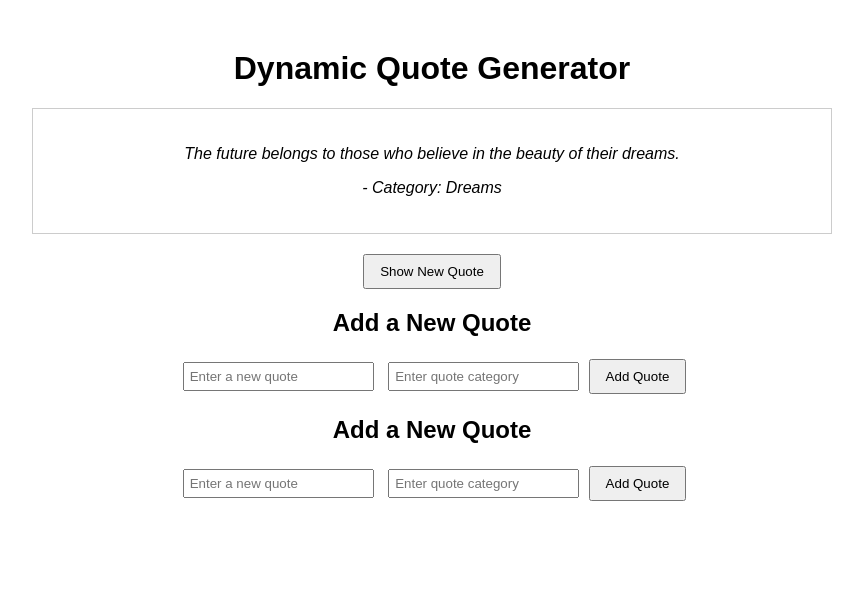
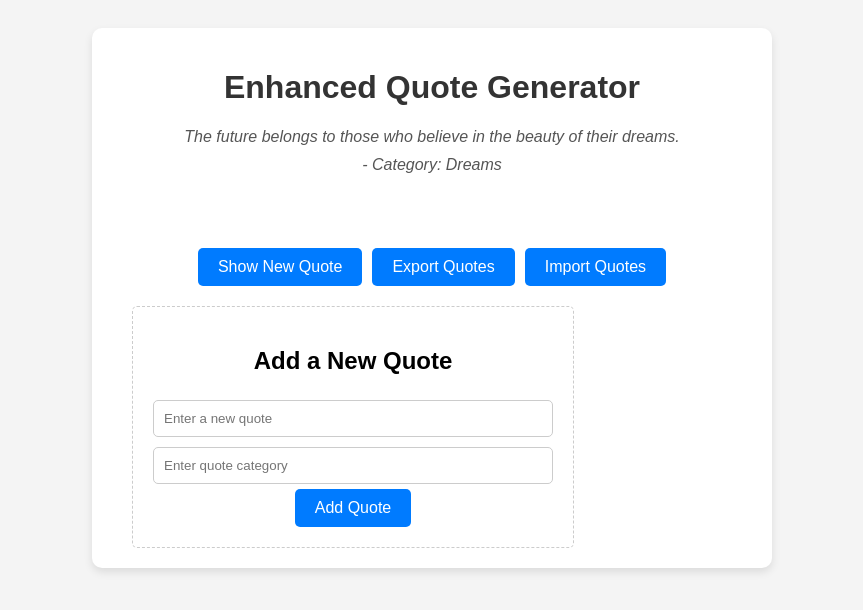
Before and after one commit to Peterogbonna/alx_fe_javascript, a plain HTML site: page dom-manipulation/index.html in a window 1280 px wide. Shown: the whole page, without its empty margins (208-1071 px from the left). Drawn offline with Linux system fonts and the light colour scheme.

Commit message:
New updates

```diff
--- a/dom-manipulation/index.html
+++ b/dom-manipulation/index.html
@@ -3,46 +3,92 @@
 <head>
   <meta charset="UTF-8">
   <meta name="viewport" content="width=device-width, initial-scale=1.0">
-  <title>Dynamic Quote Generator</title>
+  <title>Enhanced Quote Generator</title>
   <style>
-    /* Add some basic styling for better visual appearance */
     body {
-      font-family: Arial, sans-serif;
+      font-family: sans-serif;
+      display: flex;
+      flex-direction: column;
+      align-items: center;
+      padding: 20px;
+      background-color: #f4f4f4;
+    }
+    .container {
+      background: white;
+      padding: 20px 40px;
+      border-radius: 10px;
+      box-shadow: 0 4px 8px rgba(0, 0, 0, 0.1);
       text-align: center;
-      margin-top: 50px;
+      width: 100%;
+      max-width: 600px;
+      margin-bottom: 20px;
+    }
+    h1 {
+      color: #333;
     }
     #quoteDisplay {
-      border: 1px solid #ccc;
-      padding: 20px;
-      margin: 20px auto;
-      width: 60%;
-      min-height: 50px;
+      min-height: 100px;
+      margin: 20px 0;
       font-style: italic;
+      color: #555;
     }
-    .quote-form {
+    #quoteDisplay p {
+      margin: 10px 0;
+    }
+    .actions {
+      display: flex;
+      flex-wrap: wrap;
+      justify-content: center;
+      gap: 10px;
       margin-top: 20px;
     }
-    input {
-      padding: 5px;
-      margin: 5px;
+    button {
+      padding: 10px 20px;
+      border: none;
+      border-radius: 5px;
+      background-color: #007bff;
+      color: white;
+      cursor: pointer;
+      font-size: 16px;
     }
-    button {
-      padding: 8px 15px;
-      cursor: pointer;
+    button:hover {
+      background-color: #0056b3;
+    }
+    #addQuoteFormContainer {
+      margin-top: 20px;
+      padding: 20px;
+      border: 1px dashed #ccc;
+      border-radius: 5px;
+      width: 100%;
+      max-width: 400px;
+    }
+    #addQuoteFormContainer input {
+      width: calc(100% - 22px);
+      padding: 10px;
+      margin: 5px 0;
+      border: 1px solid #ccc;
+      border-radius: 5px;
+    }
+    #importFile {
+      display: none;
     }
   </style>
 </head>
 <body>
-  <h1>Dynamic Quote Generator</h1>
-  <div id="quoteDisplay"></div>
-  <button id="newQuoteBtn">Show New Quote</button>
+  <div class="container">
+    <h1>Enhanced Quote Generator</h1>
+    <div id="quoteDisplay"></div>
+    <div class="actions">
+      <button id="newQuote">Show New Quote</button>
+      <button id="exportQuotes">Export Quotes</button>
+      <label for="importFile" class="custom-file-upload">
+        <button type="button">Import Quotes</button>
+      </label>
+      <input type="file" id="importFile" accept=".json" onchange="importFromJsonFile(event)" />
+    </div>
+    <div id="addQuoteFormContainer"></div>
+  </div>
 
-  <div class="quote-form">
-    <h2>Add a New Quote</h2>
-    <input id="newQuoteText" type="text" placeholder="Enter a new quote" />
-    <input id="newQuoteCategory" type="text" placeholder="Enter quote category" />
-    <button id="addQuoteBtn">Add Quote</button>
-  </div>
   <script src="script.js"></script>
 </body>
 </html>
--- a/dom-manipulation/script.js
+++ b/dom-manipulation/script.js
@@ -1,5 +1,5 @@
-// A static array of quote objects to start with
-let quotes = [
+// A static array of quote objects to start with, used if local storage is empty
+const defaultQuotes = [
   { text: 'The only way to do great work is to love what you do.', category: 'Inspiration' },
   { text: 'Innovation distinguishes between a leader and a follower.', category: 'Technology' },
   { text: 'Stay hungry, stay foolish.', category: 'Life' },
@@ -7,16 +7,81 @@ let quotes = [
   { text: 'Success is not final, failure is not fatal: it is the courage to continue that counts.', category: 'Motivation' }
 ];
 
-// --- Core Functions ---
+// This variable will hold our quotes array, either from local storage or the default array
+let quotes = [];
+
+// --- Web Storage & JSON Handling Functions ---
+
+// Function to save the quotes array to local storage
+function saveQuotes() {
+  localStorage.setItem('quotes', JSON.stringify(quotes));
+}
+
+// Function to save the last viewed quote to session storage
+function saveLastViewedQuote(quote) {
+  sessionStorage.setItem('lastViewedQuote', JSON.stringify(quote));
+}
+
+// Function to export quotes to a JSON file
+function exportQuotes() {
+  const dataStr = JSON.stringify(quotes, null, 2); // null and 2 for pretty printing
+  const blob = new Blob([dataStr], { type: 'application/json' });
+  const url = URL.createObjectURL(blob);
+
+  // Create a temporary link element to trigger the download
+  const a = document.createElement('a');
+  a.href = url;
+  a.download = 'quotes.json';
+  document.body.appendChild(a);
+  a.click();
+  document.body.removeChild(a);
+
+  // Clean up the URL object after the download starts
+  URL.revokeObjectURL(url);
+}
+
+// Function to import quotes from a JSON file
+function importFromJsonFile(event) {
+  const fileReader = new FileReader();
+  fileReader.onload = function(event) {
+    try {
+      const importedQuotes = JSON.parse(event.target.result);
+      if (Array.isArray(importedQuotes)) {
+        // Add the new quotes to the existing array
+        quotes.push(...importedQuotes);
+        // Save the updated array to local storage
+        saveQuotes();
+        // Display a success message
+        alert('Quotes imported successfully!');
+        // Update the display with a new random quote
+        showRandomQuote();
+      } else {
+        alert('Invalid JSON file format. Please upload an array of quotes.');
+      }
+    } catch (error) {
+      alert('Failed to parse JSON file. Please check the file content.');
+      console.error('JSON parsing error:', error);
+    }
+  };
+  fileReader.readAsText(event.target.files[0]);
+}
+
+// --- Core Application Functions ---
 
 // Function to display a random quote from the quotes array
 function showRandomQuote() {
   const quoteDisplay = document.getElementById('quoteDisplay');
-  const randomIndex = Math.floor(Math.random() * quotes.length);
-  const randomQuote = quotes[randomIndex];
-
-  // Update the DOM with the new quote and its category
-  quoteDisplay.innerHTML = `<p>${randomQuote.text}</p><p><em>- Category: ${randomQuote.category}</em></p>`;
+  // Check if quotes array is not empty before picking a random quote
+  if (quotes.length > 0) {
+    const randomIndex = Math.floor(Math.random() * quotes.length);
+    const randomQuote = quotes[randomIndex];
+    // Update the DOM with the new quote and its category
+    quoteDisplay.innerHTML = `<p>${randomQuote.text}</p><p><em>- Category: ${randomQuote.category}</em></p>`;
+    // Save the last viewed quote to session storage
+    saveLastViewedQuote(randomQuote);
+  } else {
+    quoteDisplay.innerHTML = `<p>No quotes available. Please add or import some!</p>`;
+  }
 }
 
 // Function to handle adding a new quote from the form
@@ -33,29 +98,25 @@ function addQuote() {
       text: quoteText,
       category: quoteCategory
     };
-
     // Add the new quote to the array
     quotes.push(newQuote);
-
+    // Save the updated array to local storage
+    saveQuotes();
     // Clear the input fields for the next entry
     newQuoteText.value = '';
     newQuoteCategory.value = '';
-
-    // Optional: provide user feedback or update the display
-    console.log('Quote added successfully!');
+    // Display a success message
     alert('Quote added successfully!');
-    showRandomQuote(); // Display a random quote, which might be the new one
+    // Update the display with a new random quote
+    showRandomQuote();
   } else {
     alert('Please enter both a quote and a category.');
   }
 }
 
-// --- Dynamic Content Generation (for the checker) ---
-
 // This function dynamically creates and adds the quote addition form to the DOM
 function createAddQuoteForm() {
-  const formContainer = document.createElement('div');
-  formContainer.id = 'addQuoteFormContainer';
+  const formContainer = document.getElementById('addQuoteFormContainer');
   formContainer.innerHTML = `
     <h2>Add a New Quote</h2>
     <input id="newQuoteText" type="text" placeholder="Enter a new quote" />
@@ -63,26 +124,39 @@ function createAddQuoteForm() {
     <button id="addQuoteBtn">Add Quote</button>
   `;
 
-  document.body.appendChild(formContainer);
-
   // Attach the event listener for the dynamically created button
   document.getElementById('addQuoteBtn').addEventListener('click', addQuote);
 }
 
-// --- Event Listeners and Initial Setup ---
+// --- Initial Setup ---
 
-// Ensure the DOM is fully loaded before running our script
+// This function runs when the page is fully loaded
 document.addEventListener('DOMContentLoaded', () => {
-  // 1. Display an initial random quote when the page loads
-  showRandomQuote();
-
-  // 2. Attach the event listener to the "Show New Quote" button
-  const newQuoteButton = document.getElementById('newQuote');
-  if (newQuoteButton) {
-    newQuoteButton.addEventListener('click', showRandomQuote);
+  // 1. Load quotes from local storage or use the default array
+  const storedQuotes = localStorage.getItem('quotes');
+  if (storedQuotes) {
+    // Parse the JSON string from local storage
+    quotes = JSON.parse(storedQuotes);
+  } else {
+    // If local storage is empty, use the default hard-coded quotes
+    quotes = defaultQuotes;
   }
 
-  // 3. Dynamically create and append the quote addition form
-  // This addresses the checker's requirement for "createAddQuoteForm"
+  // 2. Check for a last viewed quote in session storage and display it
+  const lastViewedQuote = sessionStorage.getItem('lastViewedQuote');
+  if (lastViewedQuote) {
+    const quote = JSON.parse(lastViewedQuote);
+    const quoteDisplay = document.getElementById('quoteDisplay');
+    quoteDisplay.innerHTML = `<p>${quote.text}</p><p><em>- Category: ${quote.category}</em></p>`;
+  } else {
+    // Otherwise, show a random quote from the loaded array
+    showRandomQuote();
+  }
+
+  // 3. Attach event listeners to the main buttons
+  document.getElementById('newQuote').addEventListener('click', showRandomQuote);
+  document.getElementById('exportQuotes').addEventListener('click', exportQuotes);
+
+  // 4. Dynamically create and append the quote addition form
   createAddQuoteForm();
 });
```
